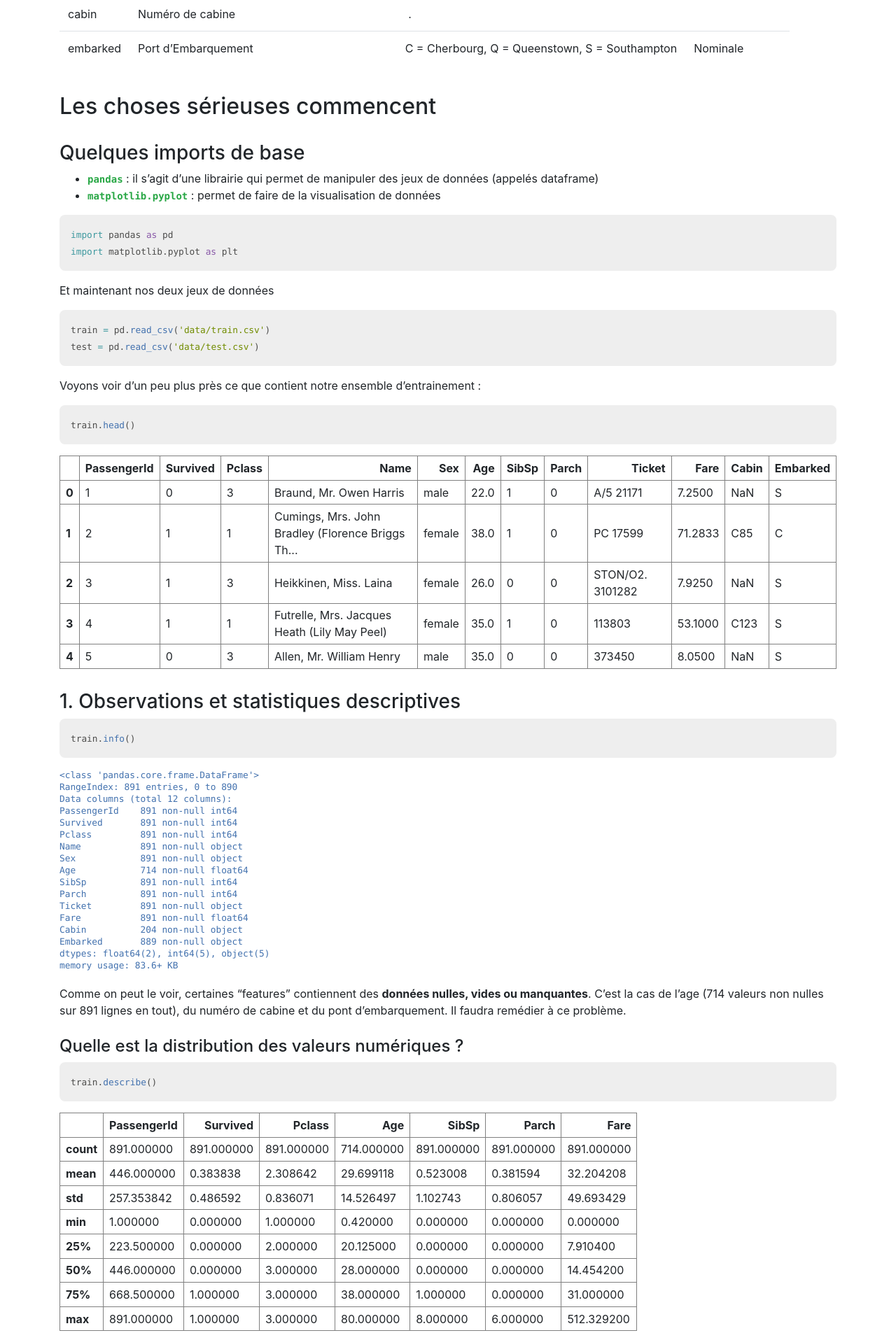
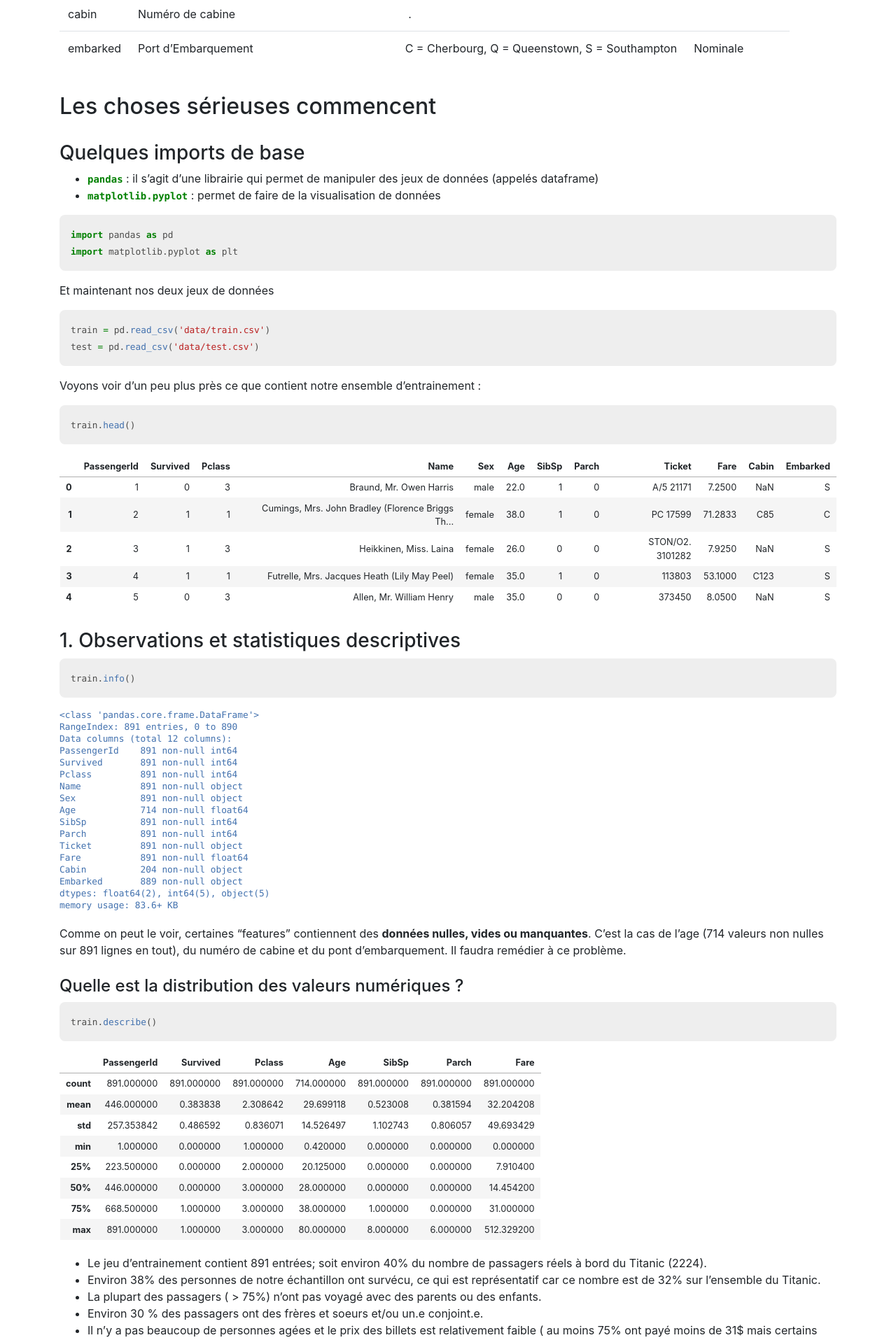
Before and after one commit to clementbosc/clementbosc.github.io, a Jekyll site: the page built from _posts/2019-06-25-machine-learning-for-dummies.md, in a window 1280 px wide. Shown: the part 3515-5430 px from the top of the page at 70% size. Built offline with Jekyll 4.4.1, drawn with Linux system fonts in a browser that asks for light colours; nearby versions of some CDN libraries; formulas are drawn with MathJax 3.

Commit message:
code color theme

```diff
--- a/_sass/_highlighter.scss
+++ b/_sass/_highlighter.scss
@@ -34,7 +34,7 @@ figure.highlight {
 
   /* --- Operators --- */
   .o { color: $operator; } /* Operator */
-  .ow { color: $operator; } /* Word */
+  .ow { color: $operator; font-weight: bold; } /* Word */
 
   /* --- Comments --- */
   .c { color: $comment; font-style: italic; } /* Comment */
@@ -54,15 +54,15 @@ figure.highlight {
   .na { color: $secondary; } /* Attribute */
   .nx { color: $secondary; } /* Other */
   .nc { color: $namespace; } /* Class */
-  .nn { color: $namespace; } /* Namespace */
+  .nn { color: $primary; } /* Namespace */
   .no { color: $scoped; } /* Constant */
   .ne { color: $scoped; } /* Exception */
   .nd { color: $operator; } /* Decorator */
   .nt { color: $operator; } /* Tag */
 
   /* --- Keywords --- */
-  .kn { color: $operator; } /* Namespace */
-  .k { color: $keyword; } /* Keyword */
+  .kn { color: $operator; font-weight: bold; } /* Namespace */
+  .k { color: $keyword; font-weight: bold; } /* Keyword */
   .kc { color: $keyword; } /* Constant */
   .kd { color: $keyword; } /* Declaration */
   .kp { color: $keyword; } /* Pseudo */
--- a/_sass/_post.scss
+++ b/_sass/_post.scss
@@ -7,7 +7,7 @@
   }
 
   code.highlighter-rouge {
-    color: var(--green);
+    color: #008000;
   }
 
   img {
@@ -54,6 +54,19 @@ margin-top: 30px;
   }
 
   table.dataframe{
+    border-color: transparent;
+    font-size: .8rem;
+    text-align: right;
+
+    thead th{
+      border-bottom: 1px solid #afafaf;
+    }
+    tbody tr:hover {
+      background: #E1F5FE;
+    }
+    tbody tr:nth-child(even) {
+      background: #F5F5F5;
+    }
     th, td {
       padding: .3rem .5rem;
     }
--- a/_sass/_tomorrow.scss
+++ b/_sass/_tomorrow.scss
@@ -6,10 +6,10 @@ $background: #eeeeee;
 $lineno-background: #eeeeee;
 $lineno-color: #6a6a6a;
 $selected: #d6d6d6;
-$operator: #3e999f;
-$keyword: #8959a8;
-$namespace: #eab700;
+$operator: #008000;
+$keyword: #008000;
+$namespace: #dc3545;
 $comment: #8e908c;
 $scoped: #c82829;
-$numeric: #f5871f;
-$string: #718c00;
+$numeric: #008000;
+$string: #ba2121;
```
